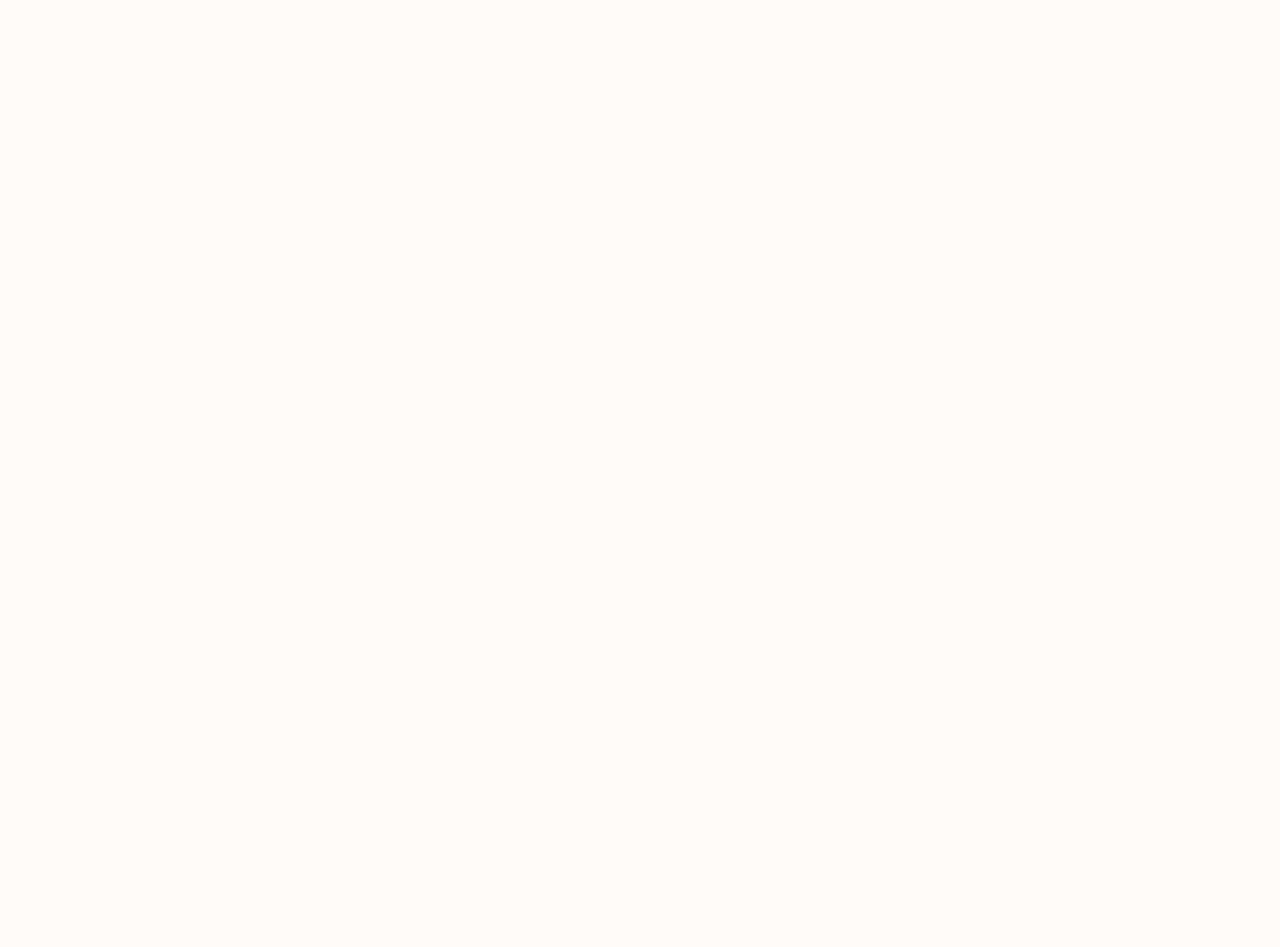
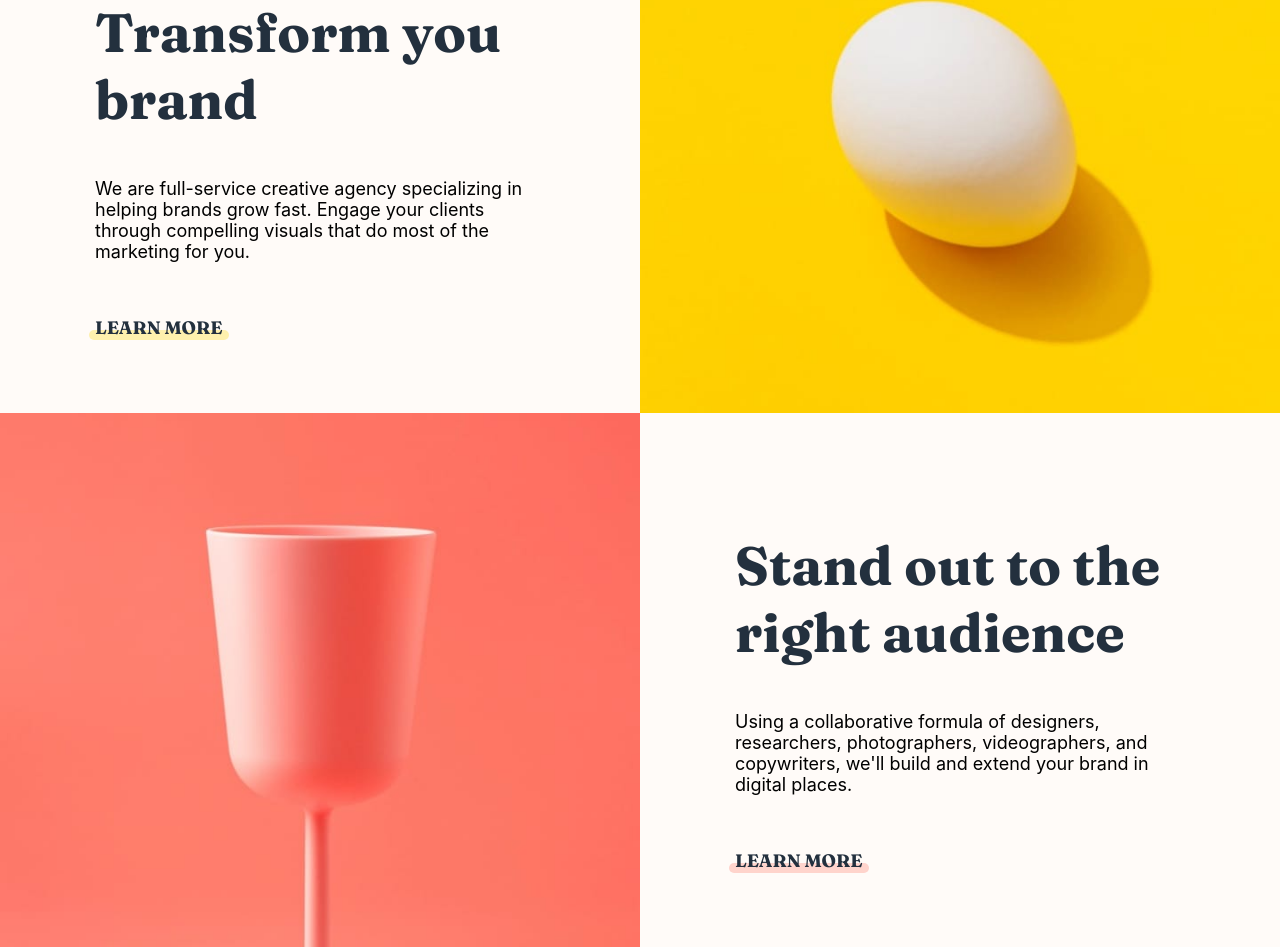
Before and after one commit to cjdomacena/sunnsyside-challenge, a React (Create React App) app: page / in a window 1280 px wide. Shown: the part 920-1867 px from the top of the page. Before the commit the page ends 800 px from the top, so only its background shows below. Built offline with nearby package versions, Linux system fonts and the light colour scheme.

Commit message:
Added two sections

```diff
--- a/src/Components/TwoSideContent/TwoSideContent.style.js
+++ b/src/Components/TwoSideContent/TwoSideContent.style.js
@@ -1 +1,106 @@
 import styled from 'styled-components'
+
+export const Container = styled.div`
+height: auto;
+max-width: 1440px;
+display: grid;
+grid-template-columns: 1fr 1fr;
+grid-template-rows: auto;
+justify-content: center;
+align-items: center;
+margin: 0 auto;
+grid-template-areas: "text image";
+${props => (props.order === "r2l") && `
+		grid-template-areas: "image text";
+	`}
+@media screen and (max-width: 1000px)
+{
+	grid-template-columns: 1fr;
+	grid-template-rows: 1fr auto;
+	grid-template-areas:
+	"image"
+	"text";
+	align-items: center;
+}
+`
+
+export const TextSection  = styled.div`
+grid-area:text;
+display: grid;
+place-items: center;
+@media screen and (max-width: 1000px)
+{
+	padding: 1rem;
+}
+.text-content
+{
+	max-width:450px;
+	padding: 1rem;
+	h2
+	{
+		font-size: 3rem;
+		font-family: ${$props => $props.theme.font.fraunces};
+		color: ${$props => $props.theme.neutral_colors.very_dark_desaturated_blue};
+	}
+	@media screen and (max-width: 1000px)
+	{
+		text-align: center;
+	}
+}
+`
+
+export const ImageSection  = styled.div`
+grid-area:image;
+display: grid;
+place-items: center;
+img
+{
+	width: 100%;
+	height: auto;
+}
+`
+
+export const Button = styled.div`
+padding-top: 2rem;
+
+font-family: ${$props => $props.theme.font.fraunces};
+text-transform: uppercase;
+position: relative;
+cursor: pointer;
+&:hover
+{
+	hr
+	{
+		transition: .1s ease-in-out;
+		opacity: 1;
+	}
+}
+a
+{
+	font-size: 1rem;
+	color: ${$props => $props.theme.neutral_colors.very_dark_desaturated_blue};
+	text-decoration: none;
+}
+hr
+{
+	z-index: -1;
+	width: 140px;
+	height:10px;
+	background-color: ${($props => $props.color)};
+	opacity: .3;
+	border: none;
+	padding: 0;
+	position: absolute;
+	bottom: -10px;
+	left: -6px;
+	border-radius: 10px;
+
+
+	@media screen and (max-width: 1000px)
+	{
+		left: 0;
+		right: 0;
+	}
+
+}
+`
--- a/src/Components/TwoSideContent/index.js
+++ b/src/Components/TwoSideContent/index.js
@@ -1,15 +1,34 @@
 import React from 'react'
+import { ThemeProvider } from 'styled-components';
+import {theme} from '../Theme';
+import {
+	Container,
+	TextSection,
+	ImageSection,
+	Button
+} from './TwoSideContent.style';
 
-const index = () => {
+
+const index = ({sectionHeader, sectionParagraph, order, img,color}) => {
 	return (
-		<>
-			<LeftContent>
+		<ThemeProvider theme={theme}>
+			<Container order={order} >
+				<TextSection order = {order}>
+					<div className="text-content">
+					<h2>{sectionHeader}</h2>
+					<p>{sectionParagraph}</p>
+					<Button color={color}>
+						<a href="/">Learn more</a>
+						<hr></hr>
+						</Button>
+					</div>
 
-			</LeftContent>
-			<RightContent>
-
-			</RightContent>
-		</>
+				</TextSection>
+				<ImageSection order = {order}>
+					<img src={img}alt="egg in a yellow background" />
+				</ImageSection>
+			</Container>
+		</ThemeProvider>
 	)
 }
 
--- a/src/Pages/Home.js
+++ b/src/Pages/Home.js
@@ -1,23 +1,44 @@
 import React from 'react'
 import {
-	HeroContainer
+	HeroContainer, SectionContainer
 } from './Home.style.js';
 import { ThemeProvider } from 'styled-components';
-import {theme }from '../Components/Theme';
-
-
+import { theme } from '../Components/Theme';
+import Section from '../Components/TwoSideContent';
+import egg from '../Assets/Images/Desktop/image-transform.jpg';
+import standout from '../Assets/Images/Desktop/image-stand-out.jpg';
 const Home = () => {
 	return (
 		<ThemeProvider theme={theme}>
 			<HeroContainer>
 				<div className="hero-content">
-						<h1>WE ARE CREATIVES</h1>
-						<div className="hero-arrow-down"><svg width="36" height="114" xmlns="http://www.w3.org/2000/svg"><g stroke="#FFF" stroke-width="6" fill="none" fill-rule="evenodd" stroke-linecap="round" stroke-linejoin="round"><path d="M18 3v100M3 95.484l15 15 15-15"/></g></svg>
-						</div>
+					<h1>WE ARE CREATIVES</h1>
+					<div className="hero-arrow-down"><svg width="36" height="114" xmlns="http://www.w3.org/2000/svg"><g stroke="#FFF" stroke-width="6" fill="none" fill-rule="evenodd" stroke-linecap="round" stroke-linejoin="round"><path d="M18 3v100M3 95.484l15 15 15-15" /></g></svg>
+					</div>
 				</div>
 
 			</HeroContainer>
+			<SectionContainer>
+				<Section
+				sectionHeader=
+				"Transform you brand"
+				sectionParagraph="We are full-service creative agency specializing in helping brands grow fast. Engage your clients through compelling visuals that do most of the marketing for you."
+				order="l2r"
+				img={egg}
+				color ={theme.primary_colors.yellow}
+				></Section>
+					<Section
+				sectionHeader=
+				"Stand out to the right audience"
+				sectionParagraph="Using a collaborative formula of designers, researchers, photographers, videographers, and copywriters, we'll build and extend your brand in digital places."
+				order="r2l"
+				img={standout}
+				color = {theme.primary_colors.soft_red}
+				></Section>
+			</SectionContainer>
 		</ThemeProvider>
+
+
 	)
 }
 
--- a/src/Pages/Home.style.js
+++ b/src/Pages/Home.style.js
@@ -48,3 +48,9 @@
 }
 
 `
+
+export const SectionContainer = styled.div`
+
+height: auto;
+width: 100%;
+`
```
